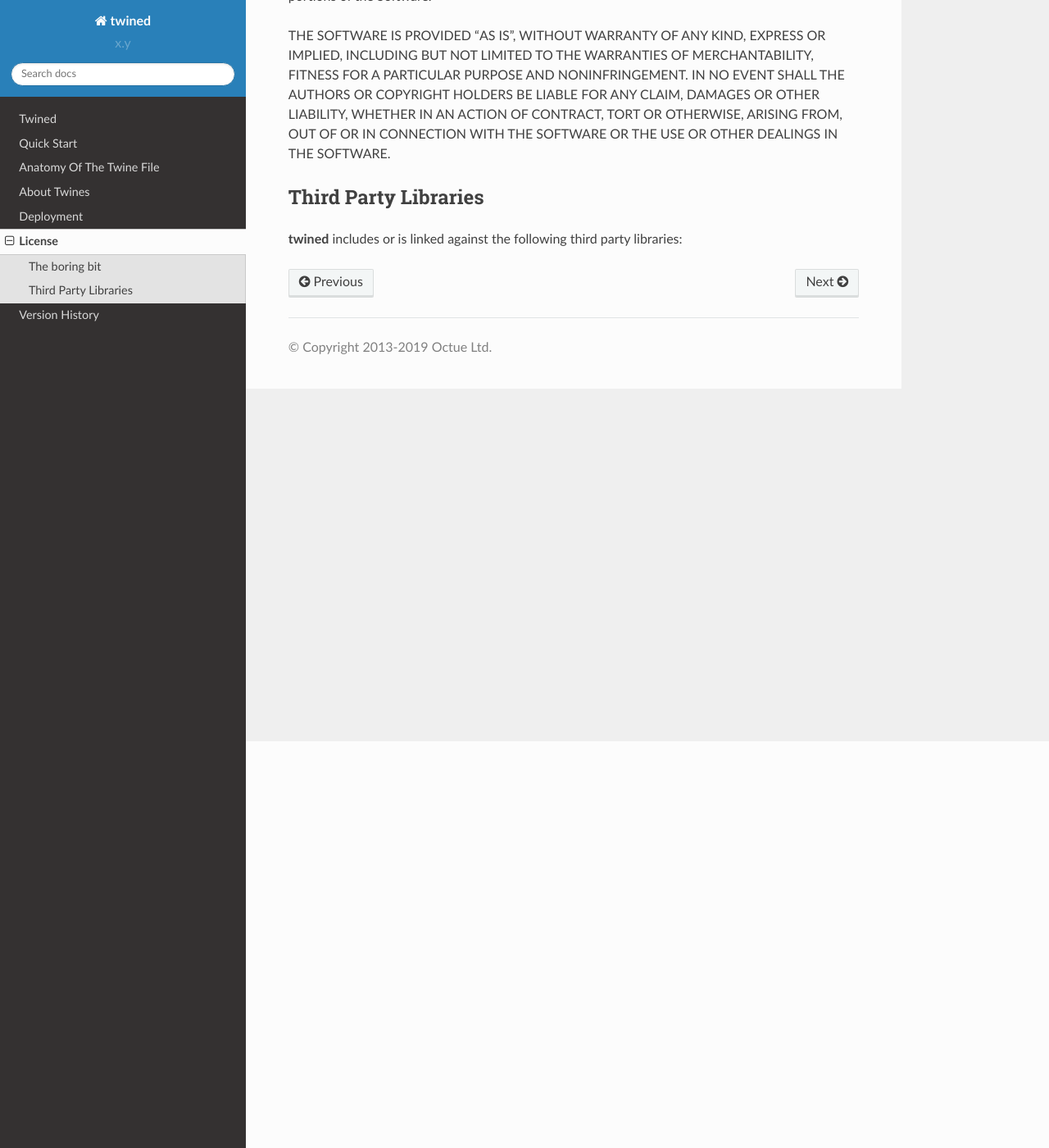
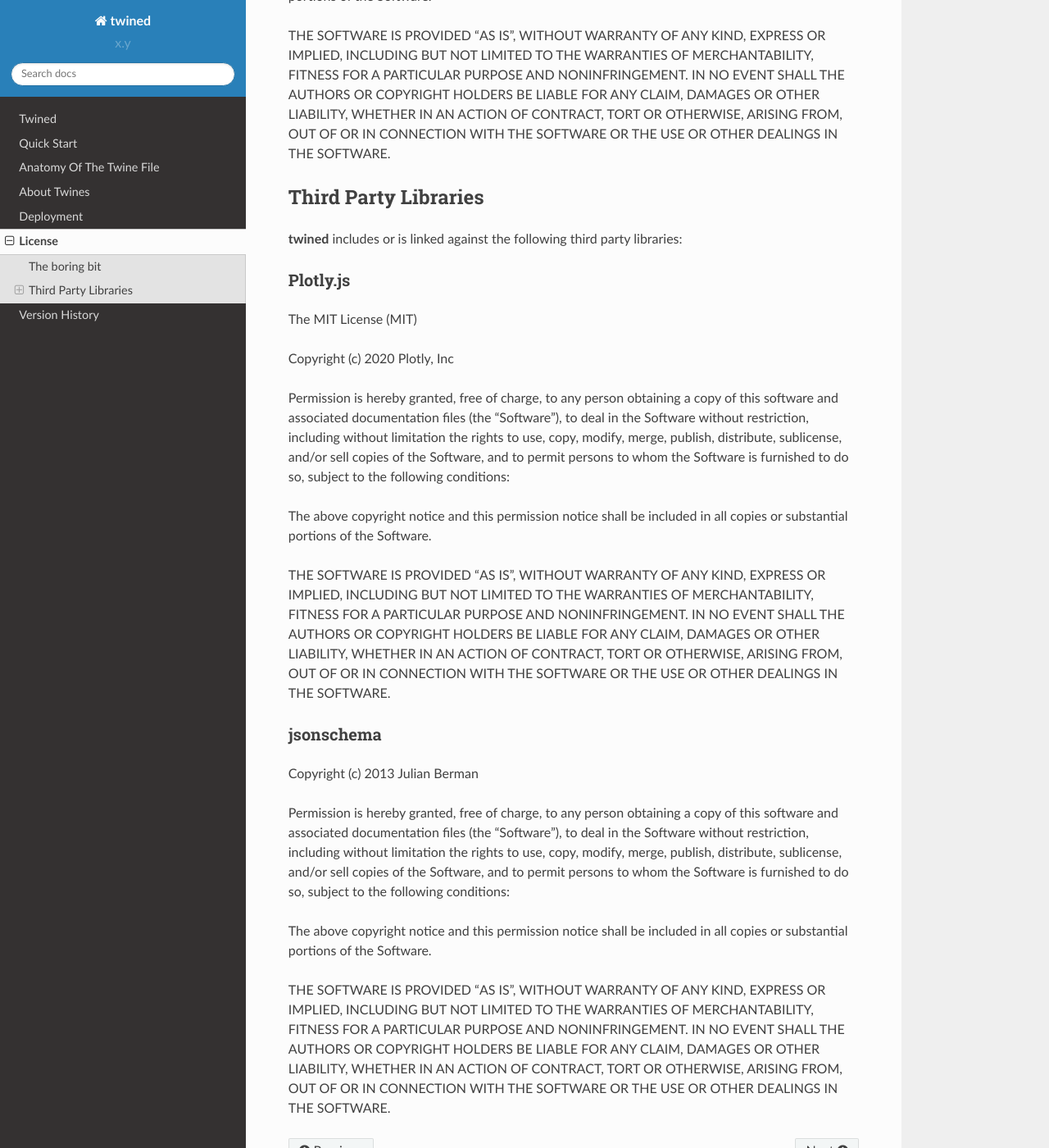
Before and after one commit to octue/twined, a Sphinx documentation site: the page built from docs/source/license.rst, in a window 1280 px wide and 1400 px high, scrolled down 496 px. Shown: the whole window at 82% size. Built offline with Sphinx 7.4.7 and the Read the Docs theme 2.0.0, drawn with Linux system fonts in a browser that asks for light colours.

Commit message:
DEPS Added licenses for third party repos

```diff
--- a/docs/source/license.rst
+++ b/docs/source/license.rst
@@ -34,3 +34,52 @@ Third Party Libraries
 =====================
 
 **twined** includes or is linked against the following third party libraries:
+
+
+Plotly.js
+---------
+The MIT License (MIT)
+
+Copyright (c) 2020 Plotly, Inc
+
+Permission is hereby granted, free of charge, to any person obtaining a copy
+of this software and associated documentation files (the "Software"), to deal
+in the Software without restriction, including without limitation the rights
+to use, copy, modify, merge, publish, distribute, sublicense, and/or sell
+copies of the Software, and to permit persons to whom the Software is
+furnished to do so, subject to the following conditions:
+
+The above copyright notice and this permission notice shall be included in
+all copies or substantial portions of the Software.
+
+THE SOFTWARE IS PROVIDED "AS IS", WITHOUT WARRANTY OF ANY KIND, EXPRESS OR
+IMPLIED, INCLUDING BUT NOT LIMITED TO THE WARRANTIES OF MERCHANTABILITY,
+FITNESS FOR A PARTICULAR PURPOSE AND NONINFRINGEMENT. IN NO EVENT SHALL THE
+AUTHORS OR COPYRIGHT HOLDERS BE LIABLE FOR ANY CLAIM, DAMAGES OR OTHER
+LIABILITY, WHETHER IN AN ACTION OF CONTRACT, TORT OR OTHERWISE, ARISING FROM,
+OUT OF OR IN CONNECTION WITH THE SOFTWARE OR THE USE OR OTHER DEALINGS IN
+THE SOFTWARE.
+
+
+jsonschema
+----------
+
+Copyright (c) 2013 Julian Berman
+
+Permission is hereby granted, free of charge, to any person obtaining a copy
+of this software and associated documentation files (the "Software"), to deal
+in the Software without restriction, including without limitation the rights
+to use, copy, modify, merge, publish, distribute, sublicense, and/or sell
+copies of the Software, and to permit persons to whom the Software is
+furnished to do so, subject to the following conditions:
+
+The above copyright notice and this permission notice shall be included in
+all copies or substantial portions of the Software.
+
+THE SOFTWARE IS PROVIDED "AS IS", WITHOUT WARRANTY OF ANY KIND, EXPRESS OR
+IMPLIED, INCLUDING BUT NOT LIMITED TO THE WARRANTIES OF MERCHANTABILITY,
+FITNESS FOR A PARTICULAR PURPOSE AND NONINFRINGEMENT. IN NO EVENT SHALL THE
+AUTHORS OR COPYRIGHT HOLDERS BE LIABLE FOR ANY CLAIM, DAMAGES OR OTHER
+LIABILITY, WHETHER IN AN ACTION OF CONTRACT, TORT OR OTHERWISE, ARISING FROM,
+OUT OF OR IN CONNECTION WITH THE SOFTWARE OR THE USE OR OTHER DEALINGS IN
+THE SOFTWARE.
```
